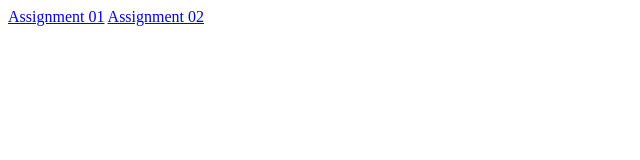
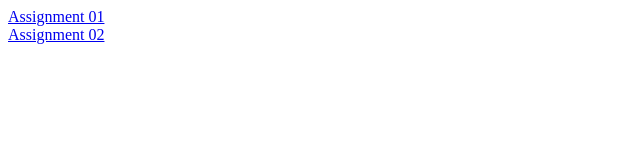
Before and after one commit to iowi479/informationvisualization, a plain HTML site: page index.html in a window 1280 px wide. Shown: the whole page, without its empty margins (0-640 px from the left). Drawn offline with Linux system fonts and the light colour scheme.

Commit message:
Refactor

```diff
--- a/index.html
+++ b/index.html
@@ -4,14 +4,12 @@
 <head>
     <meta charset="UTF-8">
     <title>InfoVis Tutorial</title>
-
-    <a href="practical_01/">Assignment 01</a>
-    <a href="practical_02/">Assignment 02</a>
-
 </head>
 
 <body>
-    <div id="main">
+    <div id="main" style="display: flex;flex-direction: column;">
+        <a href="practical_01/">Assignment 01</a>
+        <a href="practical_02/">Assignment 02</a>
     </div>
 </body>
 
```
